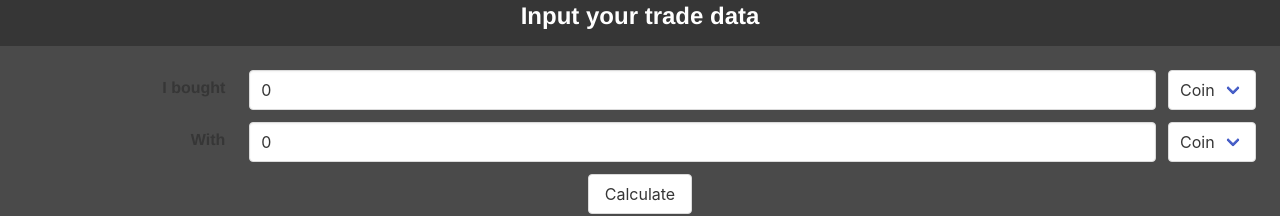
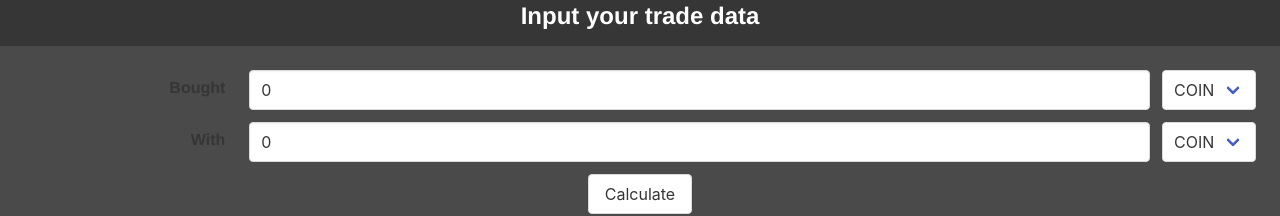
Before and after one commit to tomas95go/simple-profit-loss-calculator, a Vue app: page / in a window 1280 px wide. Shown: the part 122-338 px from the top of the page. Built offline with nearby package versions, Linux system fonts and the light colour scheme.

Commit message:
translating elements

```diff
--- a/src/components/DataEntry.vue
+++ b/src/components/DataEntry.vue
@@ -1,7 +1,7 @@
 <template>
   <div class="field is-horizontal">
     <div class="field-label is-normal">
-      <label class="label">I bought</label>
+      <label class="label">{{ purchaseText }}</label>
     </div>
     <div class="field-body">
       <div class="field">
@@ -18,7 +18,7 @@
         <div class="control">
           <div class="select">
             <select v-model="selectedVolatile">
-              <option disabled value="">Coin</option>
+              <option disabled value="">{{ optionCoinText }}</option>
               <option
                 v-for="coin in volatileCoins"
                 :key="coin.id"
@@ -34,7 +34,7 @@
   </div>
   <div class="field is-horizontal">
     <div class="field-label is-normal">
-      <label class="label">With</label>
+      <label class="label">{{ purchaseConector }}</label>
     </div>
     <div class="field-body">
       <div class="field">
@@ -52,7 +52,7 @@
         <div class="control">
           <div class="select">
             <select v-model="selectedStable">
-              <option disabled value="">Coin</option>
+              <option disabled value="">{{ optionCoinText }}</option>
               <option
                 v-for="coin in stableCoins"
                 :key="coin.id"
@@ -103,7 +103,6 @@ export default {
       quantityAcquired: 0,
       selectedVolatile: '',
       selectedStable: '',
-      buttonText: 'Calculate',
       errorQuantity: 0,
       formErrors: [],
     }
@@ -155,6 +154,58 @@ export default {
     stableCoins() {
       return this.coinList.filter((coin) => coin.type === 'stable')
     },
+    purchaseText() {
+      let purchaseText = ``
+
+      if (this.currentLanguage === `ENG`) {
+        purchaseText = `Bought`
+      }
+
+      if (this.currentLanguage === `SPA`) {
+        purchaseText = `Compré`
+      }
+
+      return purchaseText
+    },
+    purchaseConector() {
+      let conector = ``
+
+      if (this.currentLanguage === `ENG`) {
+        conector = `With`
+      }
+
+      if (this.currentLanguage === `SPA`) {
+        conector = `Con`
+      }
+
+      return conector
+    },
+    optionCoinText() {
+      let optionCoinText = ``
+
+      if (this.currentLanguage === `ENG`) {
+        optionCoinText = `COIN`
+      }
+
+      if (this.currentLanguage === `SPA`) {
+        optionCoinText = `MONEDA`
+      }
+
+      return optionCoinText
+    },
+    buttonText() {
+      let btnText = ``
+
+      if (this.currentLanguage === `ENG`) {
+        btnText = `Calculate`
+      }
+
+      if (this.currentLanguage === `SPA`) {
+        btnText = `Calcular`
+      }
+
+      return btnText
+    },
   },
 }
 </script>
```
